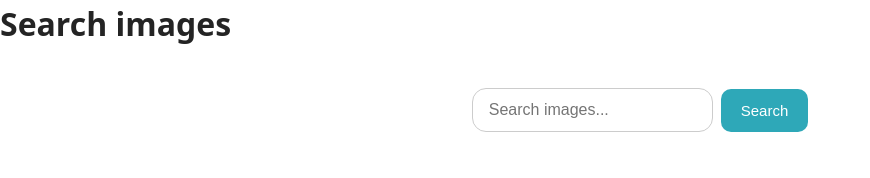
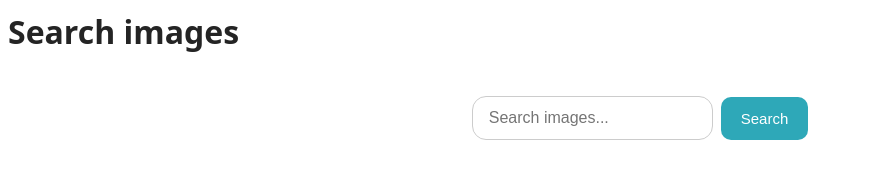
Before and after one commit to UsiTheStorm/goit-js-hw-11, a website built with Vite: page src/index.html in a window 1280 px wide. Shown: the whole page, without its empty margins (0-870 px from the left). Built offline with nearby package versions, Linux system fonts and the light colour scheme; no server answers.

Commit message:
Remove body styles

```diff
--- a/src/css/base.css
+++ b/src/css/base.css
@@ -1,7 +1,17 @@
 :root {
   /* font-family: Inter, Avenir, Helvetica, Arial, sans-serif; */
-  font-family: system-ui, -apple-system, BlinkMacSystemFont, 'Segoe UI', Roboto,
-    Oxygen, Ubuntu, Cantarell, 'Open Sans', 'Helvetica Neue', sans-serif;
+  font-family:
+    system-ui,
+    -apple-system,
+    BlinkMacSystemFont,
+    'Segoe UI',
+    Roboto,
+    Oxygen,
+    Ubuntu,
+    Cantarell,
+    'Open Sans',
+    'Helvetica Neue',
+    sans-serif;
   font-size: 16px;
   line-height: 1.5;
   font-weight: 400;
@@ -16,7 +26,7 @@
   -webkit-text-size-adjust: 100%;
 }
 
-body {
+/* body {
   display: flex;
   flex-direction: column;
   min-width: 100vw;
@@ -29,4 +39,4 @@ main {
 }
 main:has(.back-link) {
   text-align: center;
-}
+} */
```
